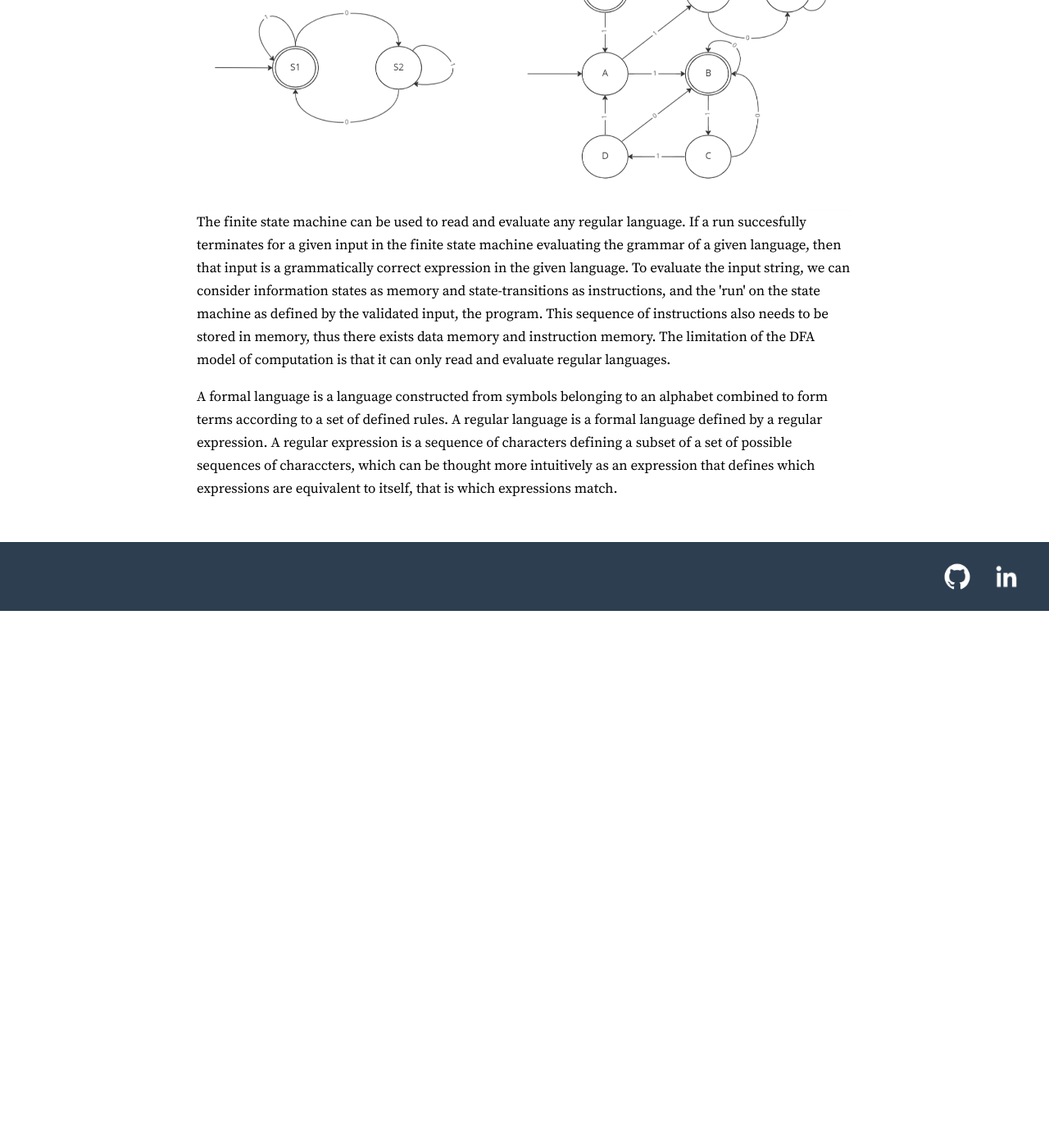
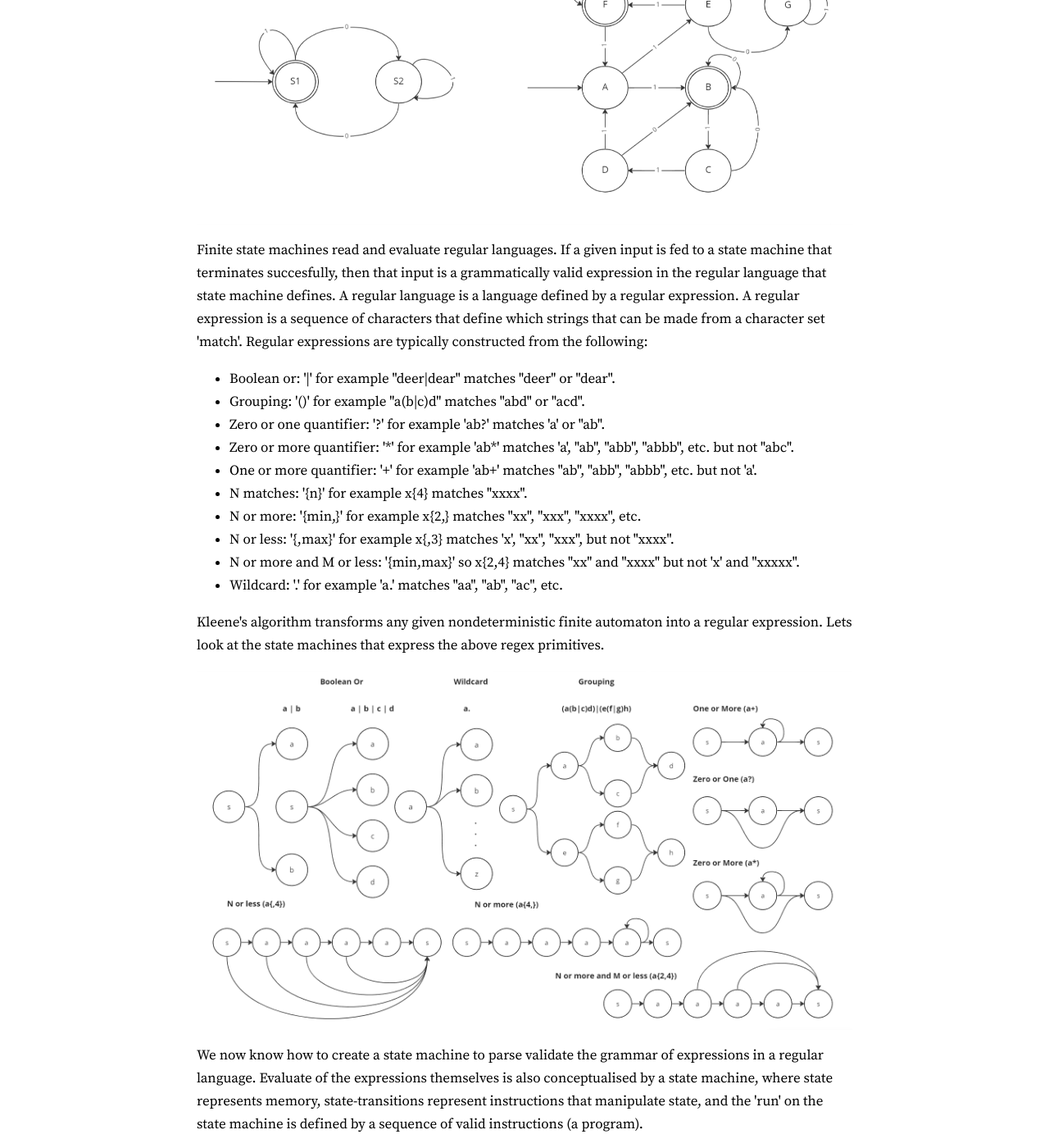
Before and after one commit to Rory-Mac/personal-website, a Jekyll site: the page built from Low-Level Programming/Automata Theory.markdown, in a window 1280 px wide and 1400 px high, scrolled down 1309 px. Shown: the whole window at 82% size. Built offline with Jekyll 4.4.1, drawn with Linux system fonts in a browser that asks for light colours; before the commit the page ends 2054 px from its top, so only the background shows below that.

Commit message:
add further detail of state machines and regular languages

```diff
--- a/High-Level Programming/Functional.markdown
+++ b/High-Level Programming/Functional.markdown
@@ -14,9 +14,3 @@ associative for any category so that
 \]
 Additionally there exists an identity morphism denoted \(id_n \in C(n,n)\) for any \(n \in C\).</p>
 <p><img src="/Assets/images/functional_intro.png" width="100%" height="100%"></p>
-<!--
-    https://www.youtube.com/watch?v=Gz8W1r90olc
-    https://www.math3ma.com/categories/category-theory
-	functional portal
-    functors, applicatives, monads
--->
--- a/Low-Level Programming/Automata Theory.markdown
+++ b/Low-Level Programming/Automata Theory.markdown
@@ -42,15 +42,27 @@ using a 5-tuple.
 \( \quad F\) is a set of states considered final</p>
 <p>A 'run' in the finite state machine is defined as an ordered set \( q_0, q_1, \dots, q_n \) where \(q_i \in Q\) and \(q_i = \delta(q_{i-1}, a_i)\).
 Consider the following example state machines. The first defines the grammar of a binary alphabet that excludes all binary
-words with an odd number of zeros. The second defines an arbitrary grammar for a seven-character alphabet.
-<img src="/Assets/images/dfa1.png" width="100%" height="100%">
-The finite state machine can be used to read and evaluate any regular language. If a run succesfully terminates for a given input in the
-finite state machine evaluating the grammar of a given language, then that input is a grammatically correct expression in the given
-language. To evaluate the input string, we can consider information states as memory and state-transitions as instructions, and the 'run'
-on the state machine as defined by the validated input, the program. This sequence of instructions also needs to be stored in memory, thus
-there exists data memory and instruction memory. The limitation of the DFA model of computation is that it can only read and evaluate
-regular languages.</p>
-<p>A formal language is a language constructed from symbols belonging to an alphabet combined to form terms according to a set of defined
-rules. A regular language is a formal language defined by a regular expression. A regular expression is a sequence of characters defining
-a subset of a set of possible sequences of characcters, which can be thought more intuitively as an expression that defines which
-expressions are equivalent to itself, that is which expressions match.</p>
+words with an odd number of zeros. The second defines an arbitrary grammar for a seven-character alphabet.</p>
+<p><img src="/Assets/images/dfa1.png" width="100%" height="100%"></p>
+<p>Finite state machines read and evaluate regular languages. If a given input is fed to a state machine that terminates succesfully, then
+that input is a grammatically valid expression in the regular language that state machine defines. A regular language is a language
+defined by a regular expression. A regular expression is a sequence of characters that define which strings that can be made from a
+character set 'match'. Regular expressions are typically constructed from the following:
+<ul>
+  <li>Boolean or: '|' for example "deer|dear" matches "deer" or "dear".</li>
+  <li>Grouping: '()' for example "a(b|c)d" matches "abd" or "acd".</li>
+  <li>Zero or one quantifier: '?' for example 'ab?' matches 'a' or "ab".</li>
+  <li>Zero or more quantifier: '*' for example 'ab*' matches 'a', "ab", "abb", "abbb", etc. but not "abc".</li>
+  <li>One or more quantifier: '+' for example 'ab+' matches "ab", "abb", "abbb", etc. but not 'a'.</li>
+  <li>N matches: '{n}' for example x{4} matches "xxxx".</li>
+  <li>N or more: '{min,}' for example x{2,} matches "xx", "xxx", "xxxx", etc.</li>
+  <li>N or less: '{,max}' for example x{,3} matches 'x', "xx", "xxx", but not "xxxx".</li>
+  <li>N or more and M or less: '{min,max}' so x{2,4} matches "xx" and "xxxx" but not 'x' and "xxxxx".</li>
+  <li>Wildcard: '.' for example 'a.' matches "aa", "ab", "ac", etc.</li>
+</ul>
+<p>Kleene's algorithm transforms any given nondeterministic finite automaton into a regular expression. Lets look at the state machines
+that express the above regex primitives.</p>
+<p><img src="/Assets/images/regex_state_machines.png" width="100%" height="100%"></p>
+<p>We now know how to create a state machine to parse validate the grammar of expressions in a regular language. Evaluate of the
+expressions themselves is also conceptualised by a state machine, where state represents memory, state-transitions represent instructions
+that manipulate state, and the 'run' on the state machine is defined by a sequence of valid instructions (a program).</p>
```
Also changed, not shown: Assets/images/regex_state_machines.png (added).
